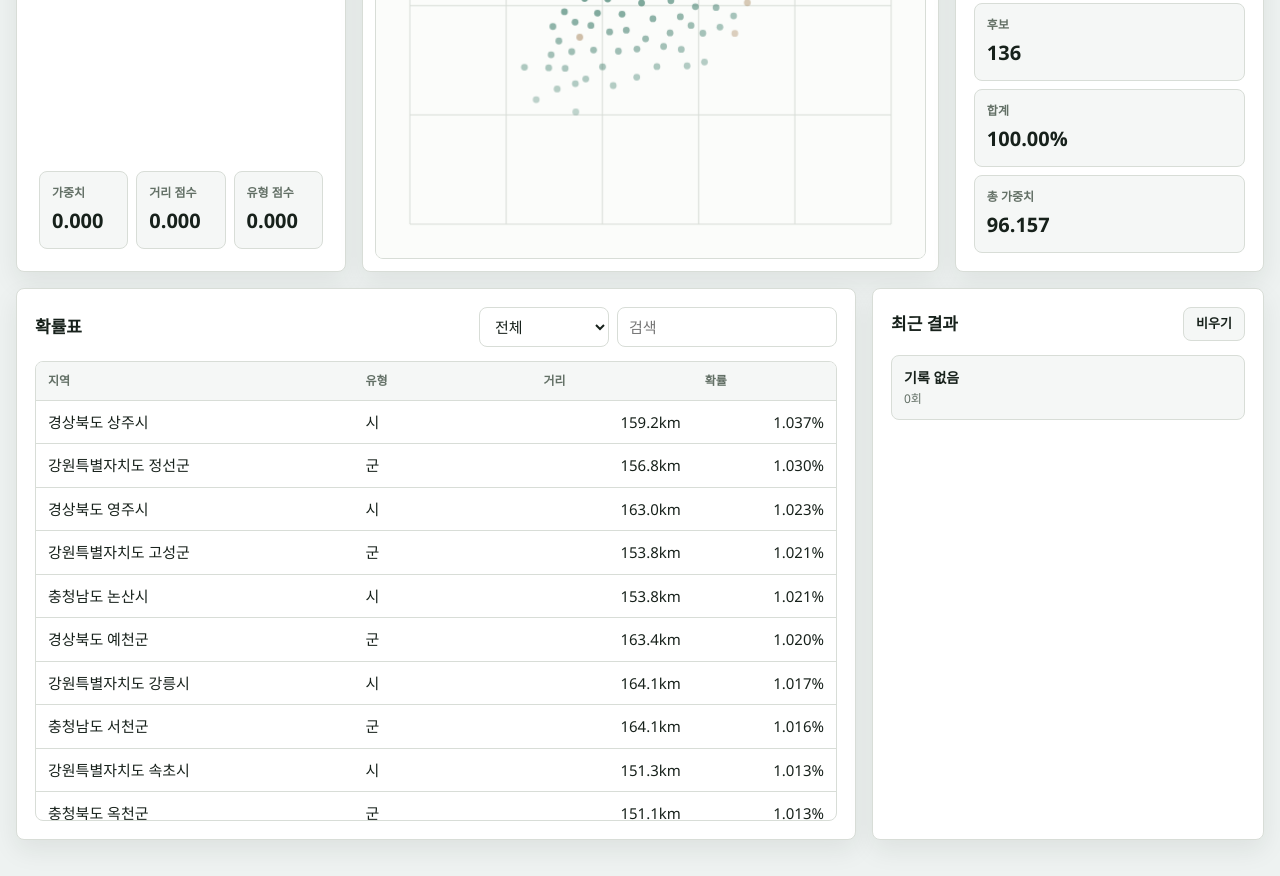
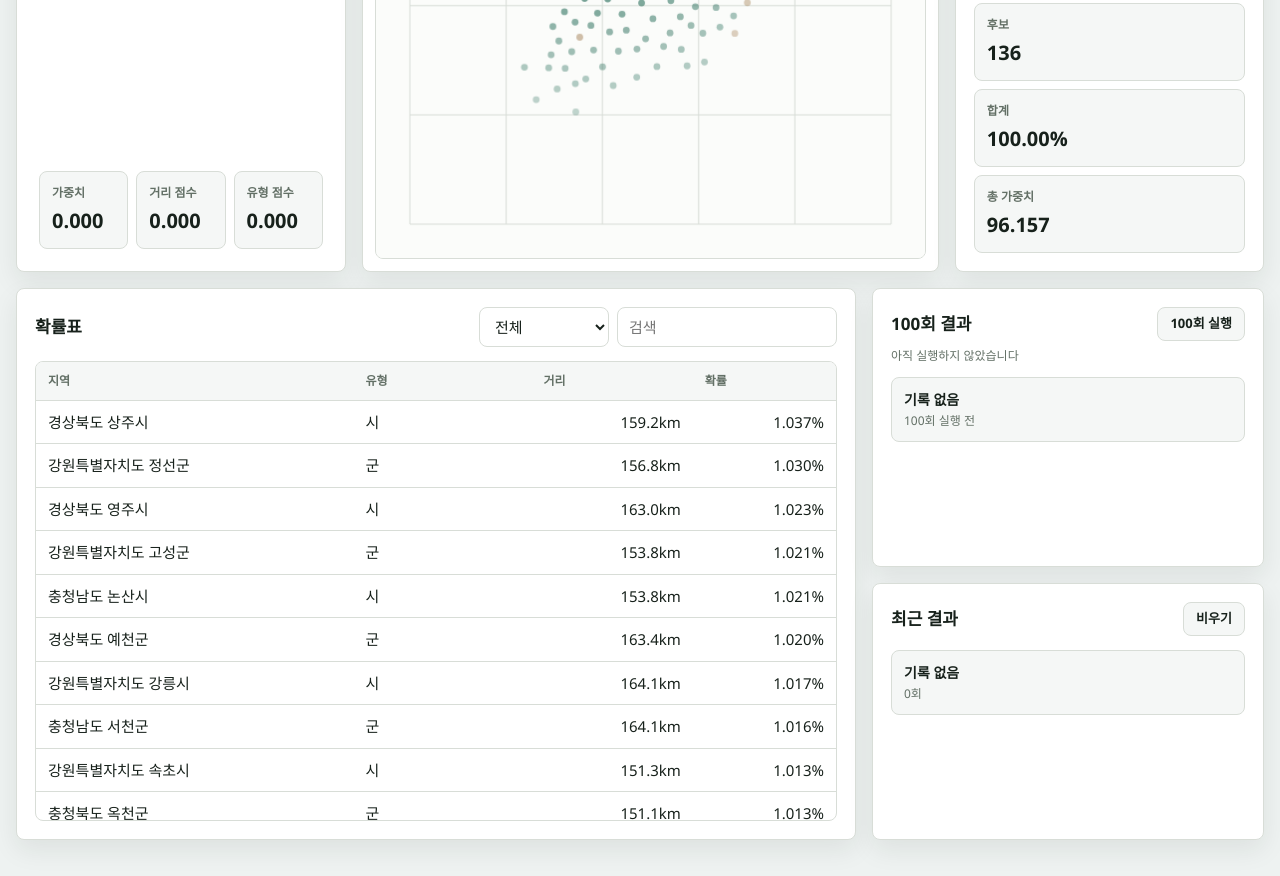
Before and after one commit to limnoung/regionrandompicker, a plain HTML site: page index.html in a window 1280 px wide. Shown: the part 523-1399 px from the top of the page. Drawn offline with Linux system fonts and the light colour scheme.

Commit message:
Add 100-run simulation summary

```diff
--- a/index.html
+++ b/index.html
@@ -128,6 +128,7 @@ h2 {
 .map-panel,
 .settings-panel,
 .table-panel,
+.simulation-panel,
 .history-panel {
   background: var(--surface);
   border: 1px solid var(--line);
@@ -275,8 +276,14 @@ h2 {
 }
 
 .table-panel,
+.simulation-panel,
 .history-panel {
   padding: 18px;
+}
+
+.side-stack {
+  display: grid;
+  gap: 16px;
 }
 
 .table-tools {
@@ -324,7 +331,8 @@ tbody tr.is-picked {
   background: var(--accent-soft);
 }
 
-#historyList {
+#historyList,
+#simulationList {
   display: grid;
   gap: 8px;
   list-style: none;
@@ -332,23 +340,31 @@ tbody tr.is-picked {
   padding: 0;
 }
 
-#historyList li {
+#historyList li,
+#simulationList li {
   background: var(--surface-2);
   border: 1px solid var(--line);
   border-radius: 8px;
   padding: 11px 12px;
 }
 
-#historyList strong {
+#historyList strong,
+#simulationList strong {
   display: block;
   font-size: 14px;
 }
 
-#historyList span {
+#historyList span,
+#simulationList span,
+.simulation-summary {
   color: var(--muted);
   display: block;
   font-size: 12px;
   margin-top: 2px;
+}
+
+.simulation-summary {
+  margin: -8px 0 12px;
 }
 
 @media (max-width: 1100px) {
@@ -505,6 +521,16 @@ tbody tr.is-picked {
           </div>
         </section>
 
+        <div class="side-stack">
+          <section class="simulation-panel">
+            <div class="panel-heading">
+              <h2>100회 결과</h2>
+              <button id="runSimulationButton" class="ghost-button" type="button">100회 실행</button>
+            </div>
+            <p id="simulationSummary" class="simulation-summary">아직 실행하지 않았습니다</p>
+            <ol id="simulationList"></ol>
+          </section>
+
           <section class="history-panel">
             <div class="panel-heading">
               <h2>최근 결과</h2>
@@ -512,6 +538,7 @@ tbody tr.is-picked {
             </div>
             <ol id="historyList"></ol>
           </section>
+        </div>
       </section>
     </main>
     <script>
@@ -1647,10 +1674,12 @@ window.CANDIDATE_REGIONS = [
     scoredRegions: [],
     picked: null,
     history: loadHistory(),
+    simulationResults: [],
   };
 
   const elements = {
     pickButton: document.getElementById("pickButton"),
+    runSimulationButton: document.getElementById("runSimulationButton"),
     resetButton: document.getElementById("resetButton"),
     clearHistoryButton: document.getElementById("clearHistoryButton"),
     idealDistanceInput: document.getElementById("idealDistanceInput"),
@@ -1671,6 +1700,8 @@ window.CANDIDATE_REGIONS = [
     tableBody: document.getElementById("regionTableBody"),
     searchInput: document.getElementById("searchInput"),
     typeFilter: document.getElementById("typeFilter"),
+    simulationSummary: document.getElementById("simulationSummary"),
+    simulationList: document.getElementById("simulationList"),
     historyList: document.getElementById("historyList"),
     mapCanvas: document.getElementById("mapCanvas"),
   };
@@ -1857,6 +1888,27 @@ window.CANDIDATE_REGIONS = [
       <li>
         <strong>${item.fullName}</strong>
         <span>${item.type} · ${item.distanceKm.toFixed(1)}km · ${item.probabilityPercent.toFixed(3)}%</span>
+      </li>
+    `).join("");
+  }
+
+  function renderSimulation() {
+    if (state.simulationResults.length === 0) {
+      elements.simulationSummary.textContent = "아직 실행하지 않았습니다";
+      elements.simulationList.innerHTML = "<li><strong>기록 없음</strong><span>100회 실행 전</span></li>";
+      return;
+    }
+
+    const topCount = state.simulationResults[0].count;
+    const topRegions = state.simulationResults
+      .filter((item) => item.count === topCount)
+      .map((item) => item.region.name)
+      .join(", ");
+    elements.simulationSummary.textContent = `최다 ${topCount}회 · ${topRegions}`;
+    elements.simulationList.innerHTML = state.simulationResults.map((item) => `
+      <li>
+        <strong>${item.region.fullName}</strong>
+        <span>${item.count}회 · ${item.count}% · 기준확률 ${item.region.probabilityPercent.toFixed(3)}%</span>
       </li>
     `).join("");
   }
@@ -1975,6 +2027,23 @@ window.CANDIDATE_REGIONS = [
     drawMap();
   }
 
+  function onRunSimulation() {
+    const counts = new Map();
+
+    for (let index = 0; index < 100; index += 1) {
+      const picked = pickWeightedRandom();
+      const current = counts.get(picked.fullName);
+      counts.set(picked.fullName, {
+        region: picked,
+        count: (current ? current.count : 0) + 1,
+      });
+    }
+
+    state.simulationResults = Array.from(counts.values())
+      .sort((a, b) => b.count - a.count || b.region.probabilityPercent - a.region.probabilityPercent);
+    renderSimulation();
+  }
+
   function readSettingsFromInputs() {
     state.settings = {
       idealDistanceKm: Math.max(1, Number(elements.idealDistanceInput.value) || DEFAULT_SETTINGS.idealDistanceKm),
@@ -1984,16 +2053,21 @@ window.CANDIDATE_REGIONS = [
     };
     syncInputs();
     saveSettings();
+    state.simulationResults = [];
     recalculate();
+    renderSimulation();
   }
 
   function bindEvents() {
     elements.pickButton.addEventListener("click", onPick);
+    elements.runSimulationButton.addEventListener("click", onRunSimulation);
     elements.resetButton.addEventListener("click", () => {
       state.settings = { ...DEFAULT_SETTINGS };
       syncInputs();
       saveSettings();
+      state.simulationResults = [];
       recalculate();
+      renderSimulation();
     });
     elements.clearHistoryButton.addEventListener("click", () => {
       state.history = [];
@@ -2021,6 +2095,7 @@ window.CANDIDATE_REGIONS = [
     bindEvents();
     recalculate();
     renderHistory();
+    renderSimulation();
   }
 
   init();
--- a/styles.css
+++ b/styles.css
@@ -121,6 +121,7 @@ h2 {
 .map-panel,
 .settings-panel,
 .table-panel,
+.simulation-panel,
 .history-panel {
   background: var(--surface);
   border: 1px solid var(--line);
@@ -268,8 +269,14 @@ h2 {
 }
 
 .table-panel,
+.simulation-panel,
 .history-panel {
   padding: 18px;
+}
+
+.side-stack {
+  display: grid;
+  gap: 16px;
 }
 
 .table-tools {
@@ -317,7 +324,8 @@ tbody tr.is-picked {
   background: var(--accent-soft);
 }
 
-#historyList {
+#historyList,
+#simulationList {
   display: grid;
   gap: 8px;
   list-style: none;
@@ -325,23 +333,31 @@ tbody tr.is-picked {
   padding: 0;
 }
 
-#historyList li {
+#historyList li,
+#simulationList li {
   background: var(--surface-2);
   border: 1px solid var(--line);
   border-radius: 8px;
   padding: 11px 12px;
 }
 
-#historyList strong {
+#historyList strong,
+#simulationList strong {
   display: block;
   font-size: 14px;
 }
 
-#historyList span {
+#historyList span,
+#simulationList span,
+.simulation-summary {
   color: var(--muted);
   display: block;
   font-size: 12px;
   margin-top: 2px;
+}
+
+.simulation-summary {
+  margin: -8px 0 12px;
 }
 
 @media (max-width: 1100px) {
```
Also changed, not shown: app.js (+48 -0 lines), 1 other file. Lines whose indentation alone changed are shown as unchanged.
